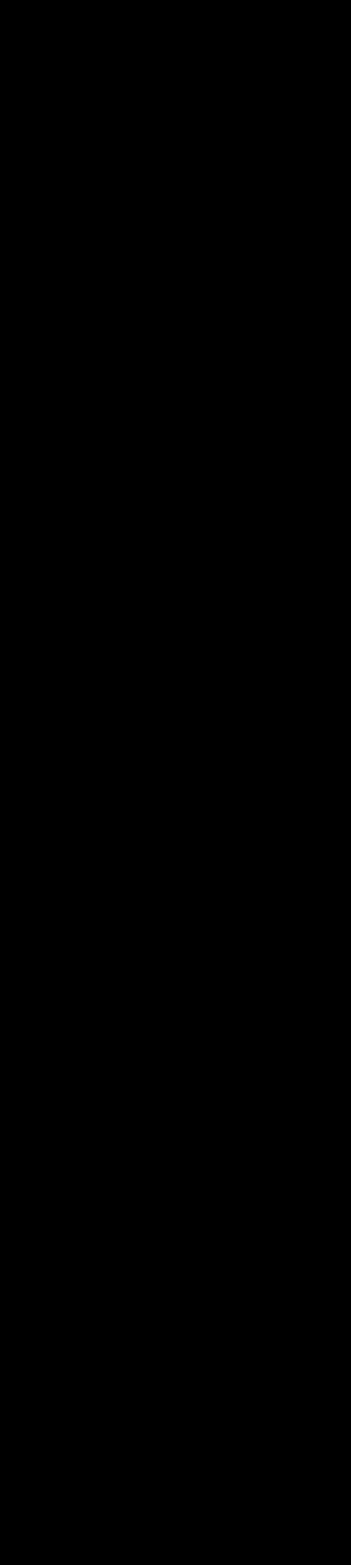
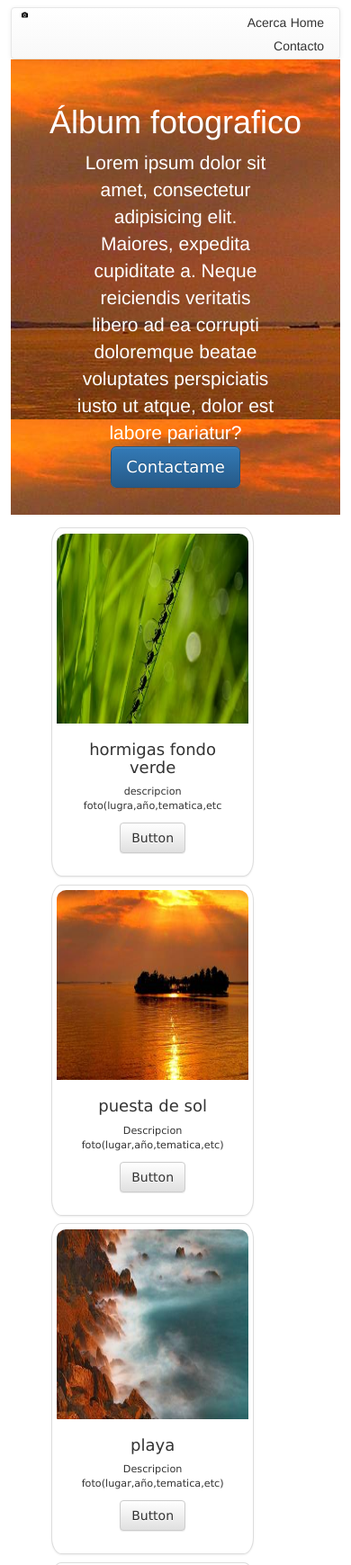
Before and after one commit to ArianaHidalgo/ejercicio1_presen7, a website: page public/index.html in a window 390 px wide. Shown: the top 1739 px of the page at 90% size. Before the commit the page ends 844 px from the top, so only its background shows below. Drawn offline with nearby package versions, Linux system fonts and the light colour scheme; files that its build step writes are made by us from their sources.

Commit message:
primera edicion

```diff
--- a/public/index.html
+++ b/public/index.html
@@ -1,17 +1,143 @@
+</head>
 <!DOCTYPE html>
 <html lang="en">
 <head>
 	<meta charset="UTF-8">
-	<title>Prueba de Sass</title>
+	<title>ejercicio 1_P04</title>
+
+	 <meta name="viewport" content="width=device-width, initial-scale=1">
+
+	<!-- Latest compiled and minified CSS -->
+	<link rel="stylesheet" href="http://netdna.bootstrapcdn.com/bootstrap/3.1.1/css/bootstrap.min.css">
+
+	<!-- Optional theme -->
+	<link rel="stylesheet" href="http://netdna.bootstrapcdn.com/bootstrap/3.1.1/css/bootstrap-theme.min.css">
+
+	<script type="text/javascript" src="http://code.jquery.com/jquery-1.11.0.min.js"></script>
+
+	<!-- Latest compiled and minified JavaScript -->
+	<script src="http://netdna.bootstrapcdn.com/bootstrap/3.1.1/js/bootstrap.min.js"></script>
 	<link rel="stylesheet" href="css/app.css">
 </head>
 <body>
-	<!-- Acá puedes escribir el codigo de tu página -->
-	<div class="container">
-		<h1>Aca puedes !</h1>
+	<nav class="navbar navbar-default">
+		<div class="container-fluid">
+			<ul>
+				<li>Home</li>
+				<li>Acerca</li>
+				<li>Contacto</li>
+			</ul>
+		</div>
+		<div class="navbar-header">
+			<img src="../public/img/logo.png" width="2%" src="logo">
+		</div>
+	</nav>
+<div class="jumbotron">
+		<h1>Álbum fotografico</h1>
+		<p>Lorem ipsum dolor sit amet, consectetur adipisicing elit. Maiores, expedita cupiditate a. Neque reiciendis veritatis libero ad ea corrupti doloremque beatae voluptates perspiciatis iusto ut atque, dolor est labore pariatur?</p>
+		<p><a class="btn btn-primary btn-lg" role="button">Contactame</a></p>
 	</div>
-
-
-	<!-- <script src="js/app.js"></script> -->
-</body>
-</html>
+	<div class="row">
+		<div class="col-md-4">
+			<div class="thumbnail">
+				<img src="../public/img/imagenverde.jpg" alt="foto1">
+				<div class="caption">
+					<h4>hormigas fondo verde</h4>
+					<p>descripcion foto(lugra,año,tematica,etc</p>
+					<p><a href="#" class="btn btn-default" role="button">Button</a></p>
+				</div>
+			</div>
+		</div>
+		<div class="col-md-4">
+			<div class="thumbnail">
+				<img src="../public/img/fondo.jpg" width:80% alt="foto1">
+				<div class="caption">
+					<h4>puesta de sol</h4>
+					<p>Descripcion foto(lugar,año,tematica,etc)</p>
+					<p><a href="#" class="btn btn-default" role="button">Button</a></p>
+				</div>
+			</div>
+		</div>
+		<div class="col-md-4">
+			<div class="thumbnail">
+				<img src="../public/img/imagen3.jpg" width:80% alt="foto1">
+				<div class="caption">
+					<h4>playa</h4>
+					<p>Descripcion foto(lugar,año,tematica,etc)</p>
+					<p><a href="#" class="btn btn-default" role="button">Button</a></p>
+				</div>
+			</div>
+		</div>
+	</div>
+		<div class="row">
+			<div class="col-md-4">
+				<div class="thumbnail">
+					<img src="../public/img/imagen4.jpg" alt="...">
+					<div class="caption">
+						<h4>cielo</h4>
+						<p>Descripcion foto(lugar,año,tematica,etc)</p>
+						<p><a href="#" class="btn btn-default" role="button">Button</a></p>
+					</div>
+				</div>
+			</div>
+			<div class="col-md-4">
+				<div class="thumbnail">
+					<img src="../public/img/imagen5.jpg" alt="foto2">
+					<div class="caption">
+						<h4>flores</h4>
+						<p>Descripcion foto(lugar,año,tematica,etc)</p>
+						<p><a href="#" class="btn btn-default" role="button">Button</a></p>
+					</div>
+				</div>
+			</div>
+			<div class="col-md-4">
+				<div class="thumbnail">
+					<img src="../public/img/imagen6.jpg" alt="...">
+					<div class="caption">
+						<h4>gota agua</h4>
+						<p>Descripcion foto(lugar,año,tematica,etc)</p>
+						<p><a href="#" class="btn btn-default" role="button">Button</a></p>
+					</div>
+				</div>
+			</div>
+		</div>
+			<div class="row">
+				<div class="col-md-4">
+					<div class="thumbnail">
+						<img src="../public/img/imagen7.jpg" alt="foto1">
+						<div class="caption">
+							<h4>florecillas</h4>
+							<p>descripcion foto(lugra,año,tematica,etc</p>
+							<p><a href="#" class="btn btn-default" role="button">Button</a></p>
+						</div>
+					</div>
+				</div>
+				<div class="col-md-4">
+					<div class="thumbnail">
+						<img src="../public/img/imagen8.jpg" width:80% alt="foto1">
+						<div class="caption">
+							<h4>arbole-otoño</h4>
+							<p>Descripcion foto(lugar,año,tematica,etc)</p>
+							<p><a href="#" class="btn btn-default" role="button">Button</a></p>
+						</div>
+					</div>
+				</div>
+				<div class="col-md-4">
+					<div class="thumbnail">
+						<img src="../public/img/imagen9.jpg" width:80% alt="foto1">
+						<div class="caption">
+							<h4>arbol-nube</h4>
+							<p>Descripcion foto(lugar,año,tematica,etc)</p>
+							<p><a href="#" class="btn btn-default" role="button">Button</a></p>
+						</div>
+					</div>
+				</div>
+			</div>
+			<div class="panel panel-default">
+				<div class="panel-body">
+					<img src="../public/img/logo.png" width:2% alt="logo">
+				</div>
+				<div class="panel-footer">Mi album fotografico 2018 - copyright / contactame al mail <a href="https://mail.google.com/mail/u/0/#inbox"> ariana.paz.b11@gmail.com</a></div>
+			</div>
+		</body>
+		</html>
--- /dev/null
+++ b/public/mix-manifest.json
@@ -0,0 +1,3 @@
+{
+    "/css/app.css": "/css/app.css"
+}
--- a/src/scss/app.scss
+++ b/src/scss/app.scss
@@ -1,10 +1,85 @@
-body {
-	background: black;
-	font-size: 30px;
+body{
 }
+.navbar-header img{
+	display: inline-block;
+	position: absolute;
+	left: 3%;
 
+}
+.container-fluid{
+	width: 50%;
+	float: right;
+
+}
+.container-fluid ul li{
+	display: inline-block;
+	margin:2 2% 2 2%;
+	padding-bottom: 2%;
+	float: right;
+}
+.row{
+	margin-left:10%;
+	margin-right:10%;
+	box-sizing: border-box;
+}
+.thumbnail img{
+	width: 100%;
+	height: 25%;
+	margin: 0;
+	border-top-right-radius: 5%;
+	border-top-left-radius: 5%;
+}
+.thumbnail{
+	text-align: center;
+	font-size: 80%;
+	font-family: verdana;
+	width: 80%;
+    float: left;
+    display: inline-block;
+    margin:1% 1% 2% 1%;
+    padding: 2% 2% 2% 2%;
+    box-shadow: 28% 28% 28% 28% #27924B;
+    border-radius: 5%;
+
+}
+.jumbotron{
+	background-image: url(../../public/img/imagengrande.jpg);
+	margin: 0% 3% 3% 3%;
+	text-align: center;
+	color: white;
+}
+.jumbotron p {
+	text-align: center;
+	margin: 0 20% 0 20%;
+}
+.jumbotron p a {
+	background-color: white;
+	font-family: verdana;
+
+}
+.panel-default{
+	padding:1%;
+	margin:2 2% 40 3%;
+	box-sizing: border-box;
+	margin-top: 2%
+}
+.panel-body img{
+width: 3%;
+height:3%;
+position: relative;
+left: 50%;
+}
+.panel-footer{
+	text-align: center;
+	font-size: 100%;
+}
+.navbar{
+	margin: 2% 3% 0 3%;
+	padding-top: 1%;
+}
 .container {
-	background: black;
+	background: white;
+	color: white;
 
 	p {
 		font-size: 40px;
```
Also changed, not shown: ejercicio1.html (deleted, +0 -11 lines), public/img/fondo.jpg (added), public/img/imagen3.jpg (added), public/img/imagen4.jpg (added), public/img/imagen5.jpg (added), public/img/imagen6.jpg (added), public/img/imagen7.jpg (added), public/img/imagen8.jpg (added), public/img/imagen9.jpg (added), public/img/imagengrande.jpg (added), public/img/imagenverde.jpg (added), public/img/logo.png (added), 1 other file.
